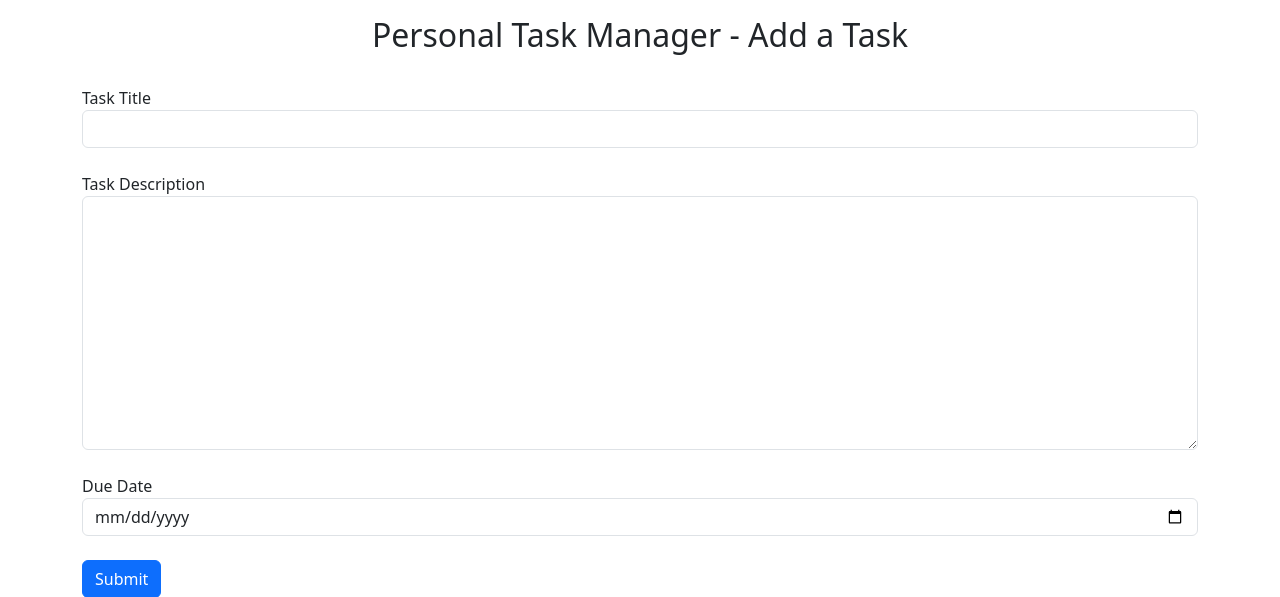
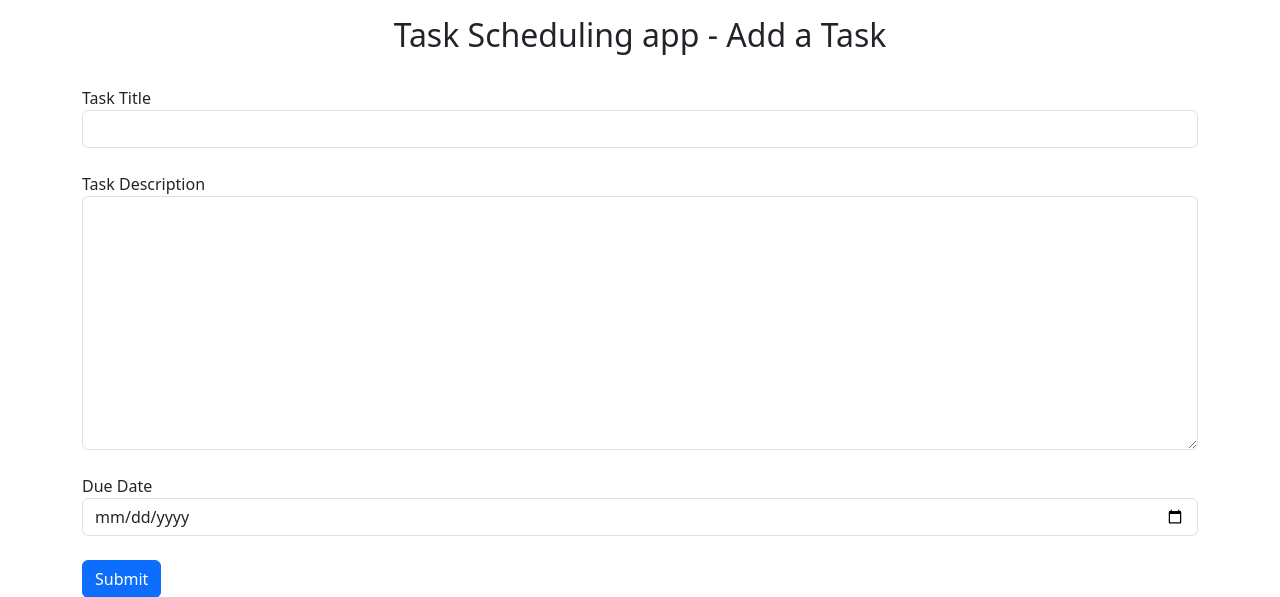
Before and after one commit to kamruzzamancse59/Task_Scheduling_App, a Django app: page /home in a window 1280 px wide. Shown: the part 56-653 px from the top of the page. Run offline with Django 4.2, Linux system fonts and the light colour scheme; a user stored in the database is signed in.

Commit message:
Heading name changed (#2)

```diff
--- a/task_manager/templates/index.html
+++ b/task_manager/templates/index.html
@@ -43,7 +43,7 @@
 
       {% endif %}
       <div class="container my-3">
-        <h2 class="text-center">Personal Task Manager - Add a Task</h2><br>
+        <h2 class="text-center">Task Scheduling app - Add a Task</h2><br>
         <form action="" method="POST">
           {% csrf_token %}
             <div class="form-group">
```
